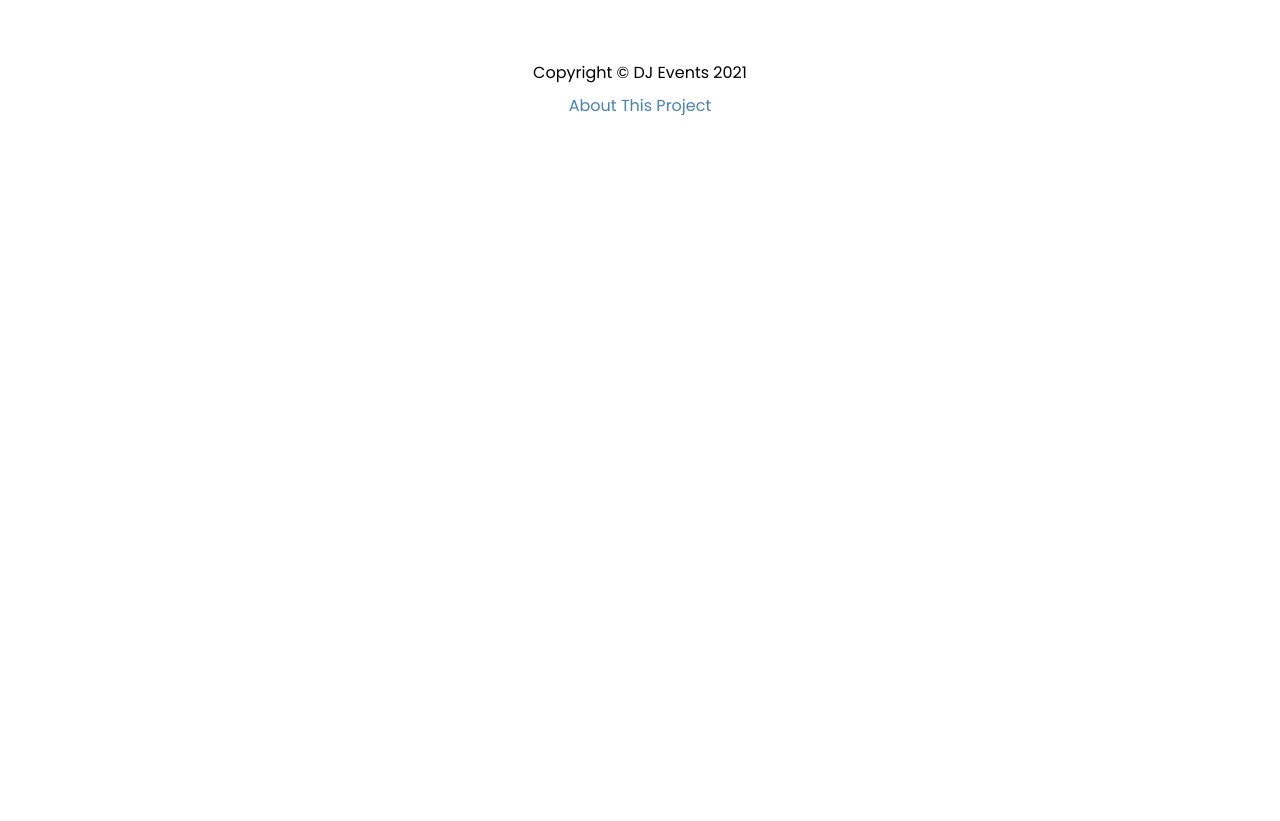
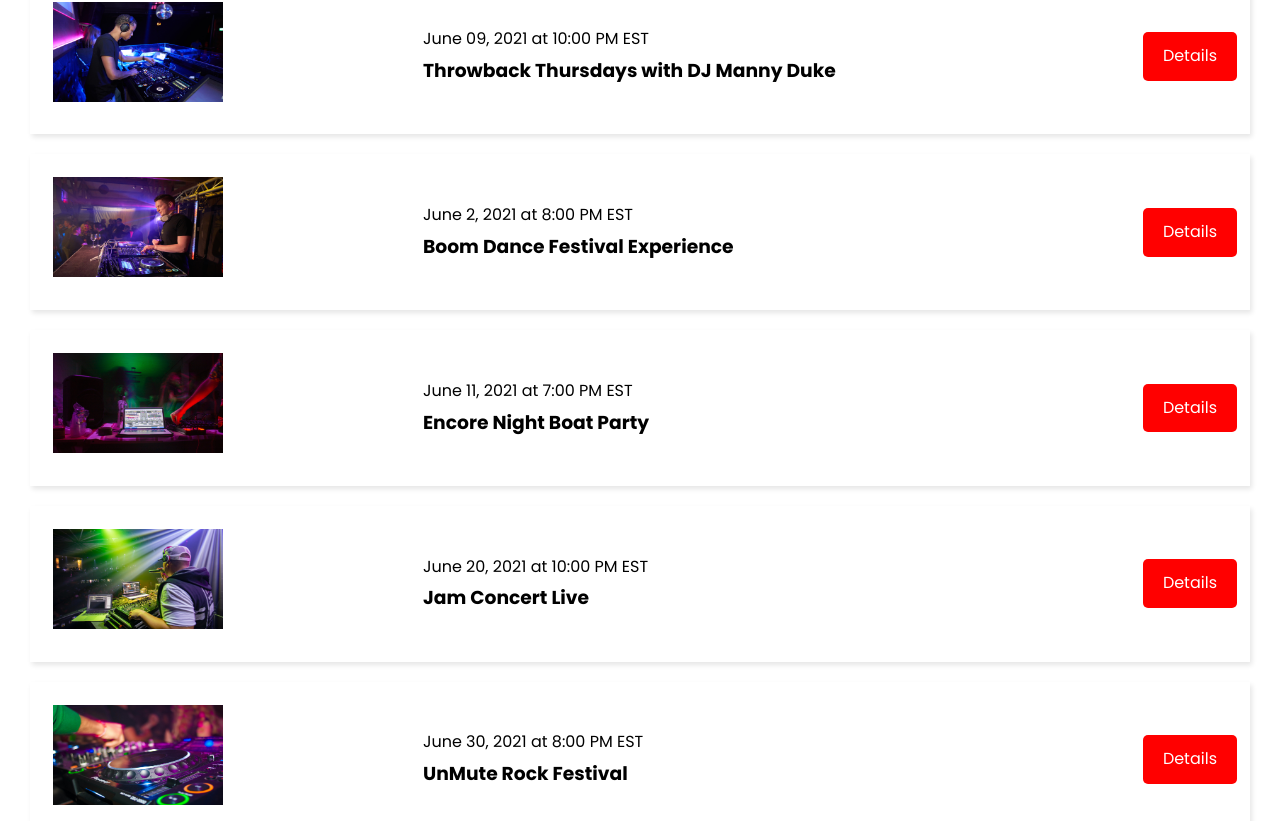
Before and after one commit to sekkaro/nextjs-project, a Next.js app in the folder web/: page /events in a window 1280 px wide. Shown: the part 219-1040 px from the top of the page. Before the commit the page ends 800 px from the top, so only its background shows below. Built offline with nearby package versions, Linux system fonts and the light colour scheme; no server answers.

Commit message:
displaying events

```diff
--- /dev/null
+++ b/web/components/EventItem.jsx
@@ -0,0 +1,31 @@
+import Link from "next/link";
+import Image from "next/image";
+import styles from "@/styles/EventItem.module.css";
+
+const EventItem = ({ evt }) => {
+  return (
+    <div className={styles.event}>
+      <div className={styles.img}>
+        <Image
+          src={evt.image ? evt.image : "/images/event-default.png"}
+          width={170}
+          height={100}
+        />
+      </div>
+      <div className={styles.info}>
+        <span>
+          {evt.date} at {evt.time}
+        </span>
+        <h3>{evt.name}</h3>
+      </div>
+
+      <div className={styles.link}>
+        <Link href={`/events/${evt.slug}`}>
+          <a className="btn">Details</a>
+        </Link>
+      </div>
+    </div>
+  );
+};
+
+export default EventItem;
--- /dev/null
+++ b/web/config/index.js
@@ -0,0 +1,2 @@
+export const API_URL =
+  process.env.NEXT_PUBLIC_API_URL || "http://localhost:3000";
--- a/web/jsconfig.json
+++ b/web/jsconfig.json
@@ -7,6 +7,9 @@
             ],
             "@/styles/*": [
                 "styles/*"
+            ],
+            "@/config/*": [
+                "config/*"
             ]
         }
     }
--- /dev/null
+++ b/web/pages/api/events/[slug].js
@@ -0,0 +1,12 @@
+const { events } = require("./data.json");
+
+export default (req, res) => {
+  if (req.method !== "GET") {
+    res.setHeader("Allow", ["GET"]);
+    return res
+      .status(405)
+      .json({ message: `Method ${req.method} is not allowed` });
+  }
+  const evt = events.filter((ev) => ev.slug === req.query.slug);
+  res.status(200).json(evt);
+};
--- /dev/null
+++ b/web/pages/api/events/data.json
@@ -0,0 +1,76 @@
+{
+  "events": [
+    {
+      "id": "1",
+      "name": "Throwback Thursdays with DJ Manny Duke",
+      "slug": "throwback-thursdays-with-dj-manny-duke",
+      "venue": "Horizon Club",
+      "address": "919 3rd Ave New York, New York(NY), 10022",
+      "performers": "DJ Manny Duke",
+      "date": "June 09, 2021",
+      "time": "10:00 PM EST",
+      "description": "Featuring deep cuts, party anthems and remixes nostalgic songs from two of the best decades of music with the very best music from the 90's and 2000's",
+      "image": "/images/sample/event1.jpg"
+    },
+    {
+      "id": "2",
+      "name": "Boom Dance Festival Experience",
+      "slug": "boom-dance-festival-experience",
+      "venue": "Blackjacks",
+      "address": "966 Lexington Ave New York, New York(NY), 10021",
+      "performers": "DJ LUCK & MC NEAT, NICKY BLACKMARKET, DJ NICKY BLACKMARKET, RATPACK",
+      "date": "June 2, 2021",
+      "time": "8:00 PM EST",
+      "description": "It's looking more and more like we will be seeing events return in the summer! To celebrate this we are arranging a festival experience to say good bye to lock down! We will also be celebrating the fact Zoom Dance is one year old!",
+      "image": "/images/sample/event2.jpg"
+    },
+    {
+      "id": "3",
+      "name": "Encore Night Boat Party",
+      "slug": "encore-night-boat-party",
+      "venue": "Encore",
+      "address": "675 Water St New York, New York(NY), 10002",
+      "performers": "Bad Boy Bill",
+      "date": "June 11, 2021",
+      "time": "7:00 PM EST",
+      "description": "Who is ready to party? I mean in the middle of the water, a boat with good music and drinks. If thats you then you have made it to the right place.",
+      "image": "/images/sample/event3.jpg"
+    },
+    {
+      "id": "4",
+      "name": "Jam Concert Live",
+      "slug": "jam-concert-live",
+      "venue": "Club Ozone",
+      "address": "70 W 115th St New York, New York(NY), 10026",
+      "performers": "DJ RNB",
+      "date": "June 20, 2021",
+      "time": "10:00 PM EST",
+      "description": "The most diverse dj on the east coast, DJ RNB team up once again to bring you the next installment in the high energy, Jam Concert Live series!",
+      "image": "/images/sample/event4.jpg"
+    },
+    {
+      "id": "5",
+      "name": "UnMute Rock Festival",
+      "slug": "unmute-rock-festival",
+      "venue": "Studio 54",
+      "address": "55 La Salle St #12K New York, New York(NY), 10027",
+      "performers": "Big Wednesday, Black Pyre, Calling Apollo",
+      "date": "June 30, 2021",
+      "time": "8:00 PM EST",
+      "description": "With bands from around the UK ready to send the roof into orbit, get ready for the loudest Welsh festival: the inaugural UnMute 2021.",
+      "image": "/images/sample/event5.jpg"
+    },
+    {
+      "id": "6",
+      "name": "Soul Kitchen Party",
+      "slug": "soul-kitchen-party",
+      "venue": "Onyx Club",
+      "address": "60 Gramercy Park N #2 New York, New York(NY), 10010",
+      "performers": "A-Trak, Nightmares on Wax, Rakim, Jay Electronica",
+      "date": "July 2, 2021",
+      "time": "8:00 PM EST",
+      "description": "Dope party which features Hip Hop legends, emerging artists and world-class turntablists",
+      "image": "/images/sample/event6.jpg"
+    }
+  ]
+}
--- /dev/null
+++ b/web/pages/api/events/index.js
@@ -0,0 +1,13 @@
+// Next.js API route support: https://nextjs.org/docs/api-routes/introduction
+
+const { events } = require("./data.json");
+
+export default (req, res) => {
+  if (req.method !== "GET") {
+    res.setHeader("Allow", ["GET"]);
+    return res
+      .status(405)
+      .json({ message: `Method ${req.method} is not allowed` });
+  }
+  res.status(200).json(events);
+};
--- a/web/pages/api/hello.js
+++ /dev/null
@@ -1,5 +0,0 @@
-// Next.js API route support: https://nextjs.org/docs/api-routes/introduction
-
-export default function handler(req, res) {
-  res.status(200).json({ name: 'John Doe' })
-}
--- a/web/pages/events/index.jsx
+++ b/web/pages/events/index.jsx
@@ -1,11 +1,28 @@
+import EventItem from "@/components/EventItem";
 import Layout from "@/components/Layout";
+import { API_URL } from "@/config/index";
 
-const EventsPage = () => {
+const EventsPage = ({ events }) => {
   return (
     <Layout>
-      <h1>My Events</h1>
+      <h1>Events</h1>
+      {events.length === 0 ? (
+        <h3>No events to show</h3>
+      ) : (
+        events.map((evt) => <EventItem key={evt.id} evt={evt} />)
+      )}
     </Layout>
   );
 };
 
+export const getStaticProps = async () => {
+  const res = await fetch(`${API_URL}/api/events`);
+  const events = await res.json();
+
+  return {
+    props: { events },
+    revalidate: 1,
+  };
+};
+
 export default EventsPage;
--- /dev/null
+++ b/web/styles/EventItem.module.css
@@ -0,0 +1,28 @@
+.event {
+  display: flex;
+  justify-content: space-between;
+  align-items: center;
+  margin: 20px 0;
+  padding: 13px;
+  box-shadow: 2px 3px 5px rgba(0, 0, 0, 0.1);
+}
+
+.img {
+  flex: 1;
+  margin: 10px;
+}
+
+.info {
+  flex: 2;
+}
+
+@media (max-width: 600px) {
+  .event {
+    flex-direction: column;
+    text-align: center;
+  }
+
+  .info {
+    margin-bottom: 20px;
+  }
+}
```
Also changed, not shown: web/pages/index.jsx (+26 -2 lines).
